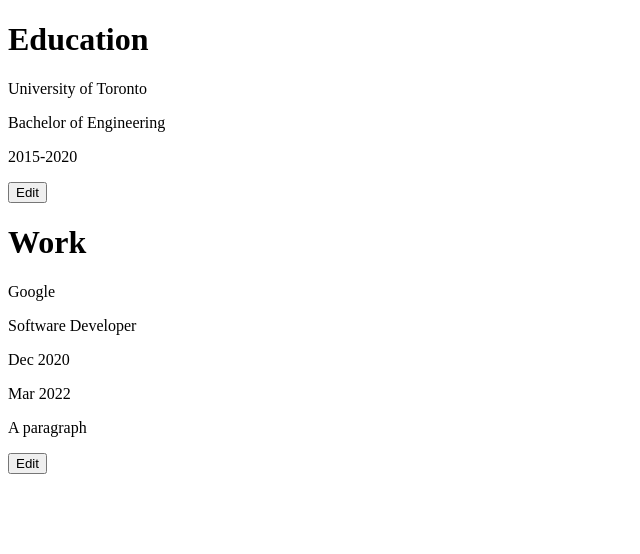
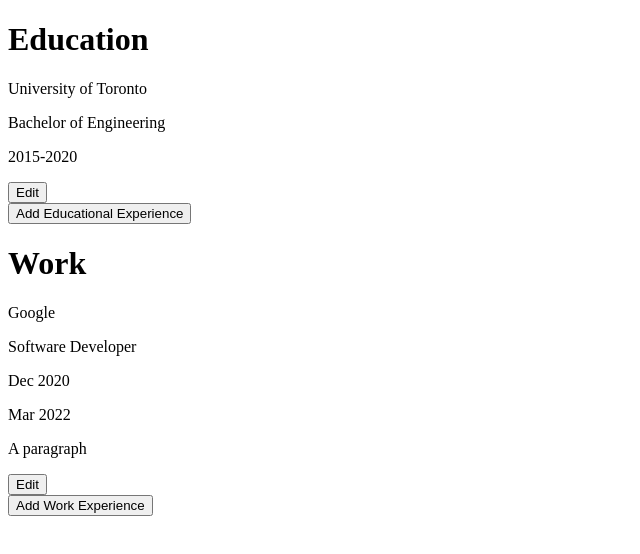
Before and after one commit to jp524/cv-project, a React (Create React App) app: page / in a window 1280 px wide. Shown: the top 554 px of the page, without its empty margins (0-640 px from the left). Built offline with nearby package versions, Linux system fonts and the light colour scheme.

Commit message:
Add option to have multiple Work and Education Components

```diff
--- a/src/App.tsx
+++ b/src/App.tsx
@@ -2,18 +2,55 @@
 import './App.css';
 import Education from './components/Education';
 import Work from './components/Work';
+import AppState from './interfaces/AppState';
 
-class App extends React.Component {
+class App extends React.Component<{}, AppState> {
+  constructor(props: any) {
+    super(props);
+
+    this.state = {
+      numEducation: 1,
+      numWork: 1,
+    };
+  }
+
+  addEducation = () => {
+    this.setState({
+      numEducation: this.state.numEducation + 1,
+    });
+  };
+
+  addWork = () => {
+    this.setState({
+      numWork: this.state.numWork + 1,
+    });
+  };
+
   render() {
+    const educationComponents = [];
+    const workComponents = [];
+
+    for (let i = 0; i < this.state.numWork; i += 1) {
+      workComponents.push(<Work key={i} />);
+    }
+
+    for (let i = 0; i < this.state.numEducation; i += 1) {
+      educationComponents.push(<Education key={i} />);
+    }
+
     return (
       <div className="app">
         <div className="section">
           <h1>Education</h1>
-          <Education />
+          {educationComponents}
+          <button onClick={this.addEducation}>
+            Add Educational Experience
+          </button>
         </div>
         <div className="section">
           <h1>Work</h1>
-          <Work />
+          {workComponents}
+          <button onClick={this.addWork}>Add Work Experience</button>
         </div>
       </div>
     );
--- a/src/components/Work.tsx
+++ b/src/components/Work.tsx
@@ -22,7 +22,7 @@
     };
   }
 
-  upfromDateMode = () => {
+  updateMode = () => {
     this.setState((prevState: any) => ({
       updating: true,
       workState: {
@@ -78,7 +78,7 @@
   render() {
     const { updating, companyName, positionTitle, fromDate, untilDate, tasks } =
       this.state;
-    const upfromDateView = (
+    const updateView = (
       <form onSubmit={this.onSubmitForm}>
         <label htmlFor="companyName">
           Company Name:
@@ -139,13 +139,13 @@
         <p>{fromDate}</p>
         <p>{untilDate}</p>
         <p className="textarea">{tasks}</p>
-        <button type="button" onClick={this.upfromDateMode}>
+        <button type="button" onClick={this.updateMode}>
           Edit
         </button>
       </div>
     );
 
-    return <div className="work">{updating ? upfromDateView : staticView}</div>;
+    return <div className="work">{updating ? updateView : staticView}</div>;
   }
 }
 
--- /dev/null
+++ b/src/interfaces/AppState.ts
@@ -0,0 +1,6 @@
+interface AppState {
+  numEducation: number;
+  numWork: number;
+}
+
+export default AppState;
```
